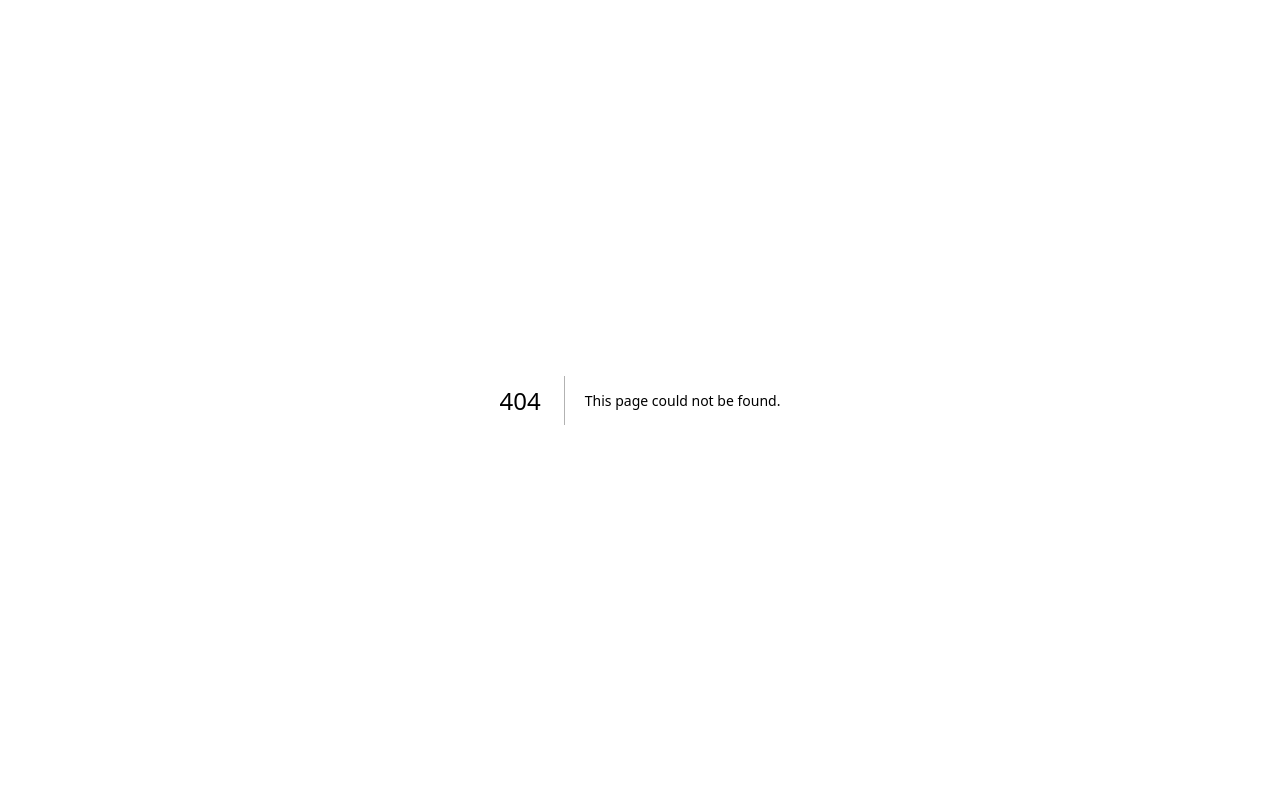
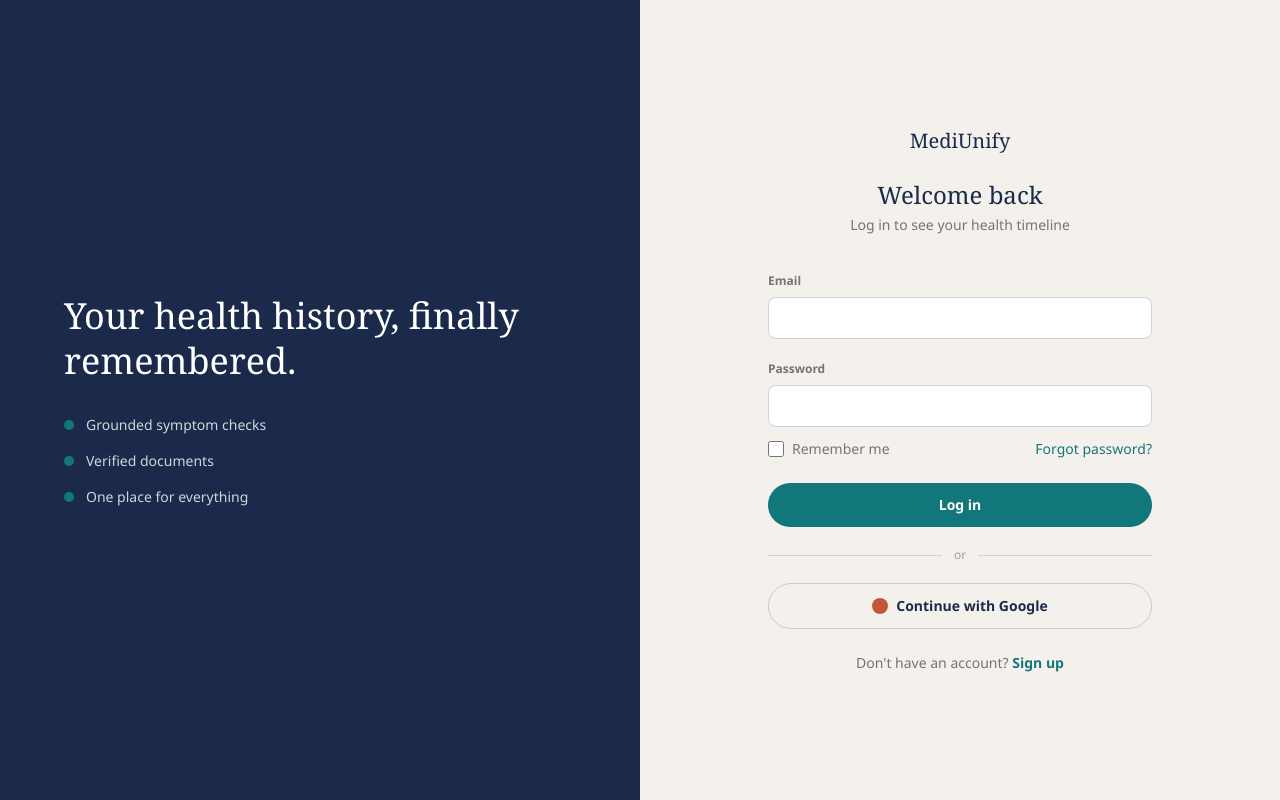
Before and after one commit to bulbul-18/mediunify, a Next.js app: page /login in a window 1280 px wide. Before the commit this address had no page. Built offline with nearby package versions, Linux system fonts and the light colour scheme.

Commit message:
add the login page

```diff
--- /dev/null
+++ b/src/app/login/page.tsx
@@ -0,0 +1,95 @@
+import Link from "next/link";
+
+const BULLETS = [
+  "Grounded symptom checks",
+  "Verified documents",
+  "One place for everything",
+];
+
+export default function LoginPage() {
+  return (
+    <div className="grid min-h-screen lg:grid-cols-2">
+      <div className="flex flex-col justify-center bg-navy px-10 py-14 text-white lg:px-16">
+        <p className="font-display text-3xl leading-tight sm:text-4xl">
+          Your health history, finally remembered.
+        </p>
+        <div className="mt-8 space-y-4">
+          {BULLETS.map((b) => (
+            <div key={b} className="flex items-center gap-3">
+              <span className="h-2.5 w-2.5 rounded-full bg-teal" />
+              <span className="text-sm text-white/80">{b}</span>
+            </div>
+          ))}
+        </div>
+      </div>
+
+      <div className="flex flex-col items-center justify-center bg-background px-8 py-14">
+        <div className="w-full max-w-sm">
+          <p className="text-center font-display text-xl text-navy">MediUnify</p>
+          <p className="mt-6 text-center font-display text-2xl text-navy">
+            Welcome back
+          </p>
+          <p className="mt-1 text-center text-sm text-foreground/60">
+            Log in to see your health timeline
+          </p>
+
+          <div className="mt-8 space-y-4">
+            <div>
+              <label className="text-xs font-semibold text-foreground/60">
+                Email
+              </label>
+              <input
+                type="email"
+                className="mt-1.5 w-full rounded-lg border border-navy/20 bg-white px-4 py-2.5 text-sm focus:border-teal focus:outline-none"
+              />
+            </div>
+            <div>
+              <label className="text-xs font-semibold text-foreground/60">
+                Password
+              </label>
+              <input
+                type="password"
+                className="mt-1.5 w-full rounded-lg border border-navy/20 bg-white px-4 py-2.5 text-sm focus:border-teal focus:outline-none"
+              />
+            </div>
+          </div>
+
+          <div className="mt-3 flex items-center justify-between text-sm">
+            <label className="flex items-center gap-2 text-foreground/60">
+              <input type="checkbox" className="h-4 w-4 rounded border-navy/30" />
+              Remember me
+            </label>
+            <a href="#" className="text-teal">
+              Forgot password?
+            </a>
+          </div>
+
+          <Link
+            href="/dashboard"
+            className="mt-6 block rounded-full bg-teal py-3 text-center text-sm font-semibold text-white hover:bg-teal-dark"
+          >
+            Log in
+          </Link>
+
+          <div className="mt-5 flex items-center gap-3">
+            <span className="h-px flex-1 bg-navy/15" />
+            <span className="text-xs text-foreground/40">or</span>
+            <span className="h-px flex-1 bg-navy/15" />
+          </div>
+
+          <button className="mt-5 flex w-full items-center justify-center gap-2 rounded-full border border-navy/20 py-3 text-sm font-semibold text-navy hover:bg-navy/5">
+            <span className="h-4 w-4 rounded-full bg-coral" />
+            Continue with Google
+          </button>
+
+          <p className="mt-6 text-center text-sm text-foreground/60">
+            Don't have an account?{" "}
+            <Link href="/login" className="font-semibold text-teal">
+              Sign up
+            </Link>
+          </p>
+        </div>
+      </div>
+    </div>
+  );
+}
--- a/src/app/page.tsx
+++ b/src/app/page.tsx
@@ -30,11 +30,11 @@ export default function LandingPage() {
       <header className="flex items-center justify-between border-b border-navy/10 bg-white px-10 py-5">
         <span className="font-display text-xl text-navy">MediUnify</span>
         <div className="flex items-center gap-4">
-          <Link href="/dashboard" className="text-sm font-medium text-navy">
+          <Link href="/login" className="text-sm font-medium text-navy">
             Log in
           </Link>
           <Link
-            href="/dashboard"
+            href="/login"
             className="rounded-full bg-teal px-5 py-2.5 text-sm font-medium text-white hover:bg-teal-dark"
           >
             Get started
@@ -56,7 +56,7 @@ export default function LandingPage() {
             </p>
             <div className="mt-8 flex flex-wrap gap-3">
               <Link
-                href="/dashboard"
+                href="/login"
                 className="rounded-full bg-teal px-6 py-3 text-sm font-semibold text-white hover:bg-teal-dark"
               >
                 Get started
```
